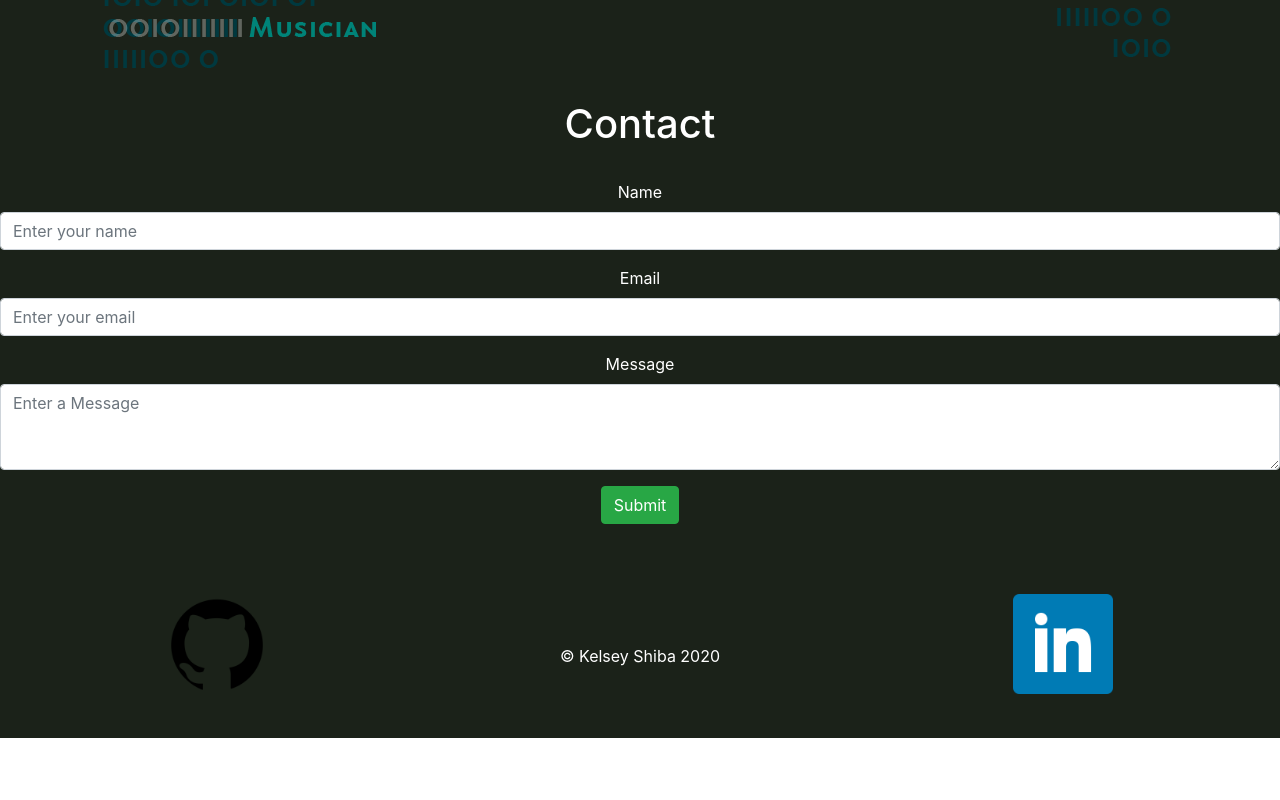
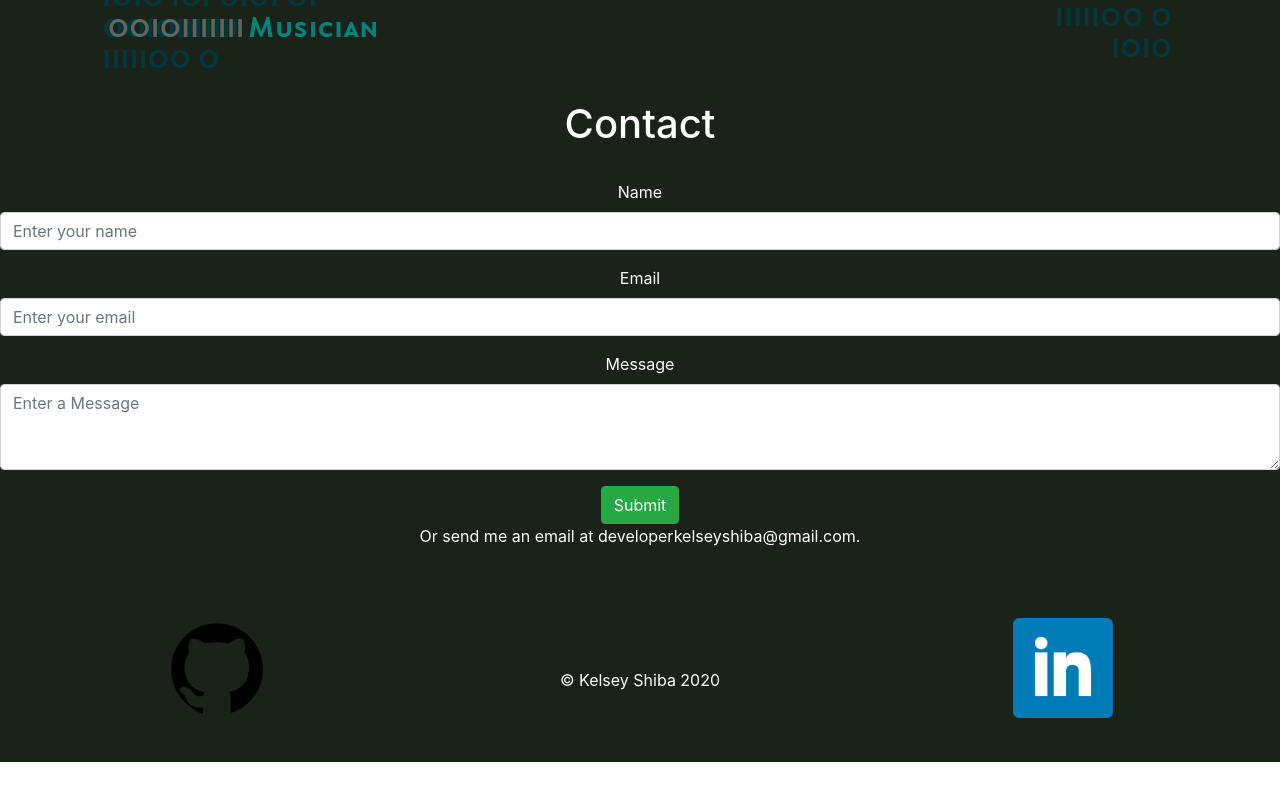
Before and after one commit to kelseyshiba/mywebsite, a React (Create React App) app: page /contact in a window 1280 px wide. Shown: the part 464-1264 px from the top of the page. Built offline with nearby package versions, Linux system fonts and the light colour scheme.

Commit message:
add to contact form

```diff
--- a/src/components/Contact.js
+++ b/src/components/Contact.js
@@ -71,11 +71,10 @@ const Contact = () => {
               Submit
             </Button>
             </Form>
+        <p>Or send me an email at developerkelseyshiba@gmail.com.</p>
         </div>
+
     )
-    // return (
-    //     <div>Send me an email at developerkelseyshiba@gmail.com.</div>
-    // )
 }
 
 export default Contact;
```
